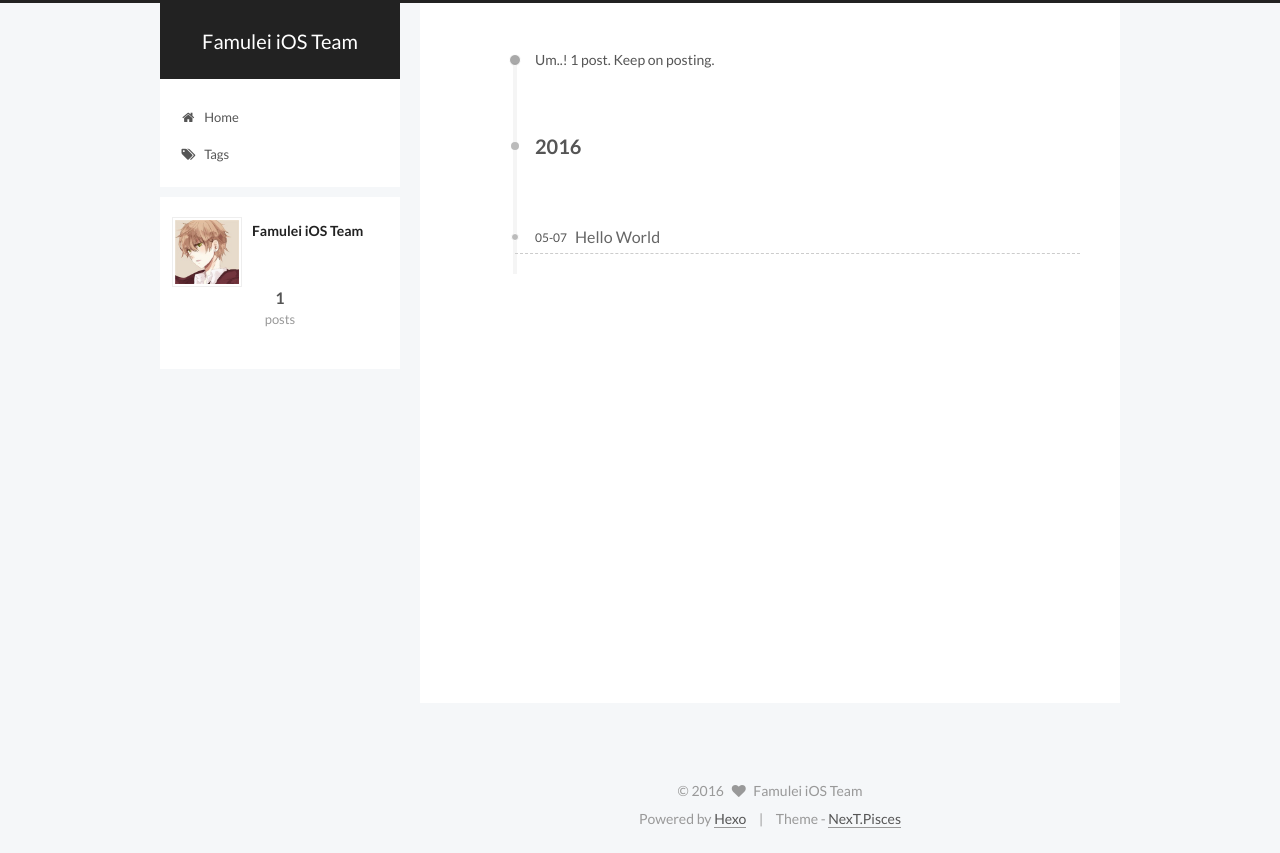
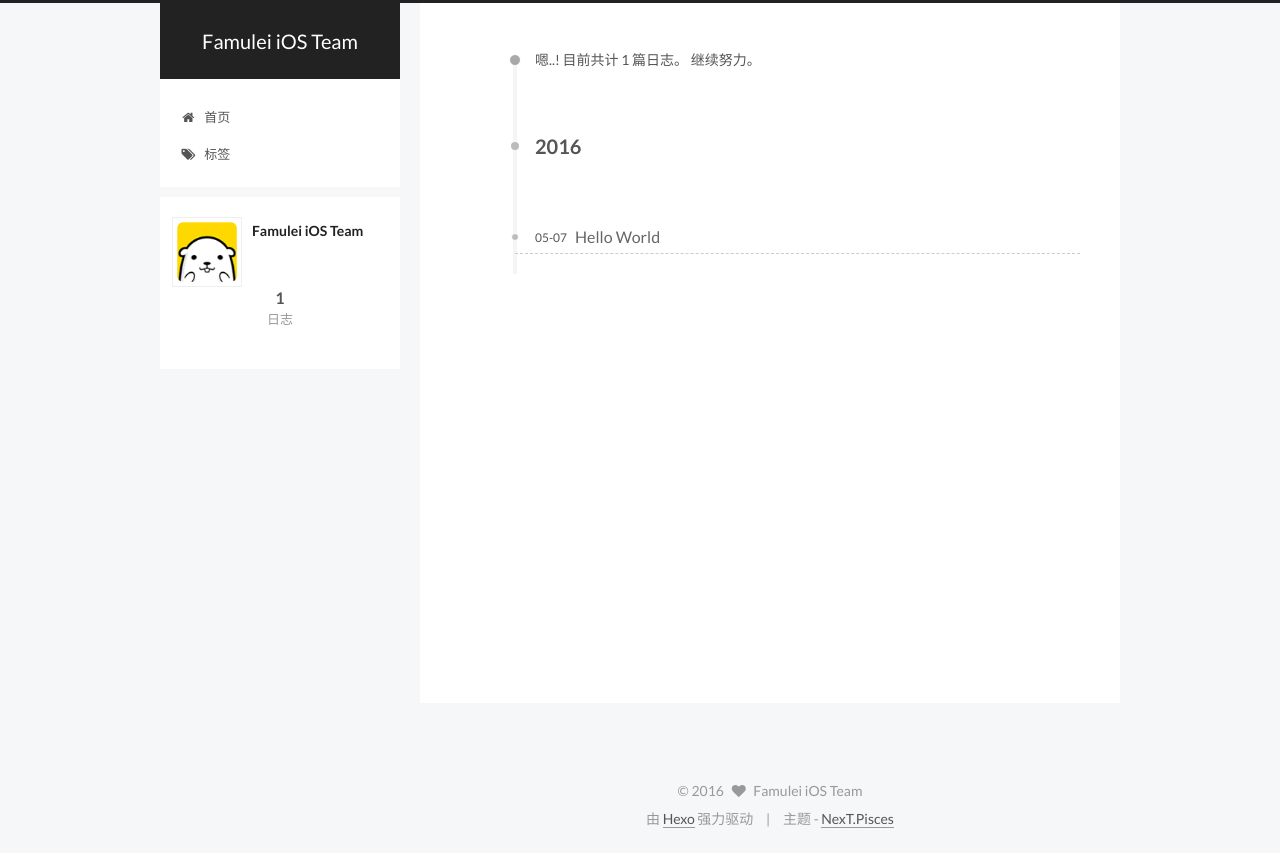
Before and after one commit to FamuleiTeam/FamuleiTeam.github.io, a plain HTML site: page archives/2016/05/index.html in a window 1280 px wide. Drawn offline with Linux system fonts and the light colour scheme.

Commit message:
no message

```diff
--- a/archives/2016/05/index.html
+++ b/archives/2016/05/index.html
@@ -101,15 +101,15 @@
     motion: true,
     duoshuo: {
       userId: 0,
-      author: 'Author'
+      author: '博主'
     }
   };
 </script>
 
-  <title> Archive | Famulei iOS Team </title>
+  <title> 归档 | Famulei iOS Team </title>
 </head>
 
-<body itemscope itemtype="http://schema.org/WebPage" lang="">
+<body itemscope itemtype="http://schema.org/WebPage" lang="zh-Hans">
 
 
 
@@ -164,7 +164,7 @@
 
               <i class="menu-item-icon fa fa-home fa-fw"></i> <br />
 
-            Home
+            首页
           </a>
         </li>
 
@@ -174,7 +174,7 @@
 
               <i class="menu-item-icon fa fa-tags fa-fw"></i> <br />
 
-            Tags
+            标签
           </a>
         </li>
 
@@ -204,7 +204,7 @@
 
 
 
-      Um..! 1 post. Keep on posting.
+      嗯..! 目前共计 1 篇日志。 继续努力。
     </span>
 
 
@@ -285,7 +285,7 @@
       <section class="site-overview sidebar-panel  sidebar-panel-active ">
         <div class="site-author motion-element" itemprop="author" itemscope itemtype="http://schema.org/Person">
           <img class="site-author-image" itemprop="image"
-               src="/images/avatar.jpg"
+               src="/images/avatar.png"
                alt="Famulei iOS Team" />
           <p class="site-author-name" itemprop="name">Famulei iOS Team</p>
           <p class="site-description motion-element" itemprop="description"></p>
@@ -294,7 +294,7 @@
           <div class="site-state-item site-state-posts">
             <a href="/">
               <span class="site-state-item-count">1</span>
-              <span class="site-state-item-name">posts</span>
+              <span class="site-state-item-name">日志</span>
             </a>
           </div>
 
@@ -341,11 +341,11 @@
 </div>
 
 <div class="powered-by">
-  Powered by <a class="theme-link" href="http://hexo.io">Hexo</a>
+  由 <a class="theme-link" href="http://hexo.io">Hexo</a> 强力驱动
 </div>
 
 <div class="theme-info">
-  Theme -
+  主题 -
   <a class="theme-link" href="https://github.com/iissnan/hexo-theme-next">
     NexT.Pisces
   </a>
--- a/css/main.css
+++ b/css/main.css
@@ -1544,7 +1544,7 @@ pre .javascript .function {
   width: 4px;
   height: 4px;
   border-radius: 50%;
-  background: #ff3475;
+  background: #3c30ff;
 }
 .links-of-blogroll {
   font-size: 13px;
```
Also changed, not shown: 2016/05/07/hello-world/index.html (+11 -11 lines), archives/2016/index.html (+10 -10 lines), archives/index.html (+10 -10 lines), index.html (+9 -9 lines), images/avatar.png (added).
